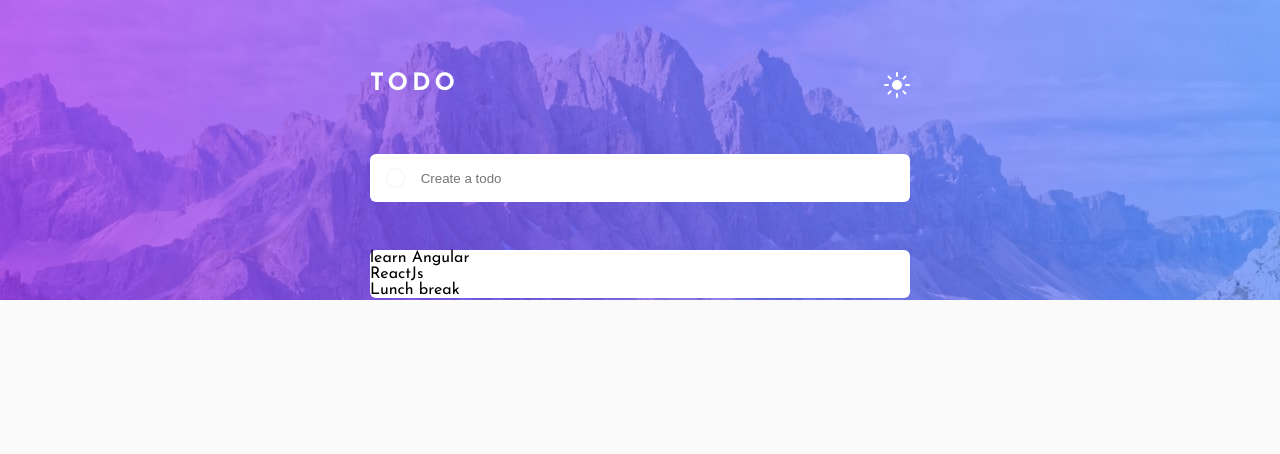
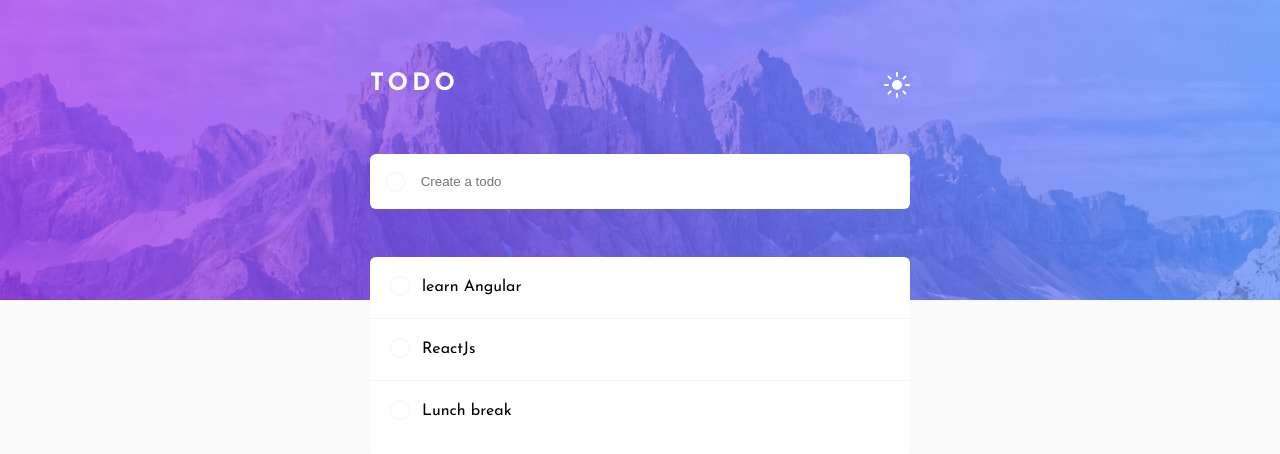
Before and after one commit to mrvicthor/angular-todo-app, an Angular app: page / in a window 1280 px wide. Shown: the top 454 px of the page. Built offline with nearby package versions, Linux system fonts and the light colour scheme.

Commit message:
added styling to todo list component

```diff
--- a/src/app/components/form-wrapper/form-wrapper.component.css
+++ b/src/app/components/form-wrapper/form-wrapper.component.css
@@ -5,6 +5,7 @@
   border: none;
   background: transparent;
   outline: none;
+  cursor: pointer;
 }
 
 .header {
--- a/src/app/components/todo-input/todo-input.component.css
+++ b/src/app/components/todo-input/todo-input.component.css
@@ -1,11 +1,11 @@
 form {
   margin-top: 2rem;
   width: 100%;
-  height: 3rem;
+  /* height: 3rem; */
   display: flex;
   align-items: center;
   gap: 1rem;
-  padding: 0 1rem;
+  padding: 0.5rem 1rem;
   border-radius: 6px;
   overflow: hidden;
 }
@@ -26,14 +26,6 @@ input[type="text"] {
   background-color: transparent;
 }
 
-.btn-light {
-  border: 1px solid #f5f5f9;
-}
-
-.btn-dark {
-  border: 1px solid #393a4b;
-}
-
 /* @media screen and (min-width: 45em) {
   form {
     width: 33.75rem;
--- a/src/app/components/todo-list/todo-list.component.css
+++ b/src/app/components/todo-list/todo-list.component.css
@@ -2,4 +2,92 @@ ul {
   list-style: none;
   margin-top: 3rem;
   border-radius: 6px;
+  padding-bottom: 1rem;
 }
+
+.list-items {
+  display: flex;
+  padding-inline: 1.25rem;
+  padding-block: 1.4rem;
+  align-items: center;
+  cursor: pointer;
+}
+
+.list-items--icon {
+  display: none;
+  margin-left: auto;
+}
+
+.list-items:hover .list-items--icon {
+  display: block;
+}
+
+.list-items-title {
+  padding-inline: 2rem;
+}
+.custom-radioButton {
+  display: block;
+  position: relative;
+  -webkit-user-select: none;
+  -moz-user-select: none;
+  -ms-user-select: none;
+  user-select: none;
+  cursor: pointer;
+}
+
+input[type="radio"] {
+  position: absolute;
+  opacity: 0;
+  cursor: pointer;
+  height: 0;
+  width: 0;
+}
+
+.checkmark {
+  position: absolute;
+  top: -11px;
+  left: 0;
+  height: 20px;
+  width: 20px;
+  border-radius: 50%;
+  background-color: transparent;
+}
+
+.custom-radioButton input:checked ~ .checkmark {
+  background: linear-gradient(
+    to right,
+    hsl(192, 100%, 67%),
+    hsl(280, 87%, 65%)
+  );
+}
+
+.list-items:hover .checkmark {
+  border: 1px solid #049ccc;
+}
+
+.checkmark:after {
+  content: "";
+  position: absolute;
+  background: url("../../../assets/images/icon-check.svg") center no-repeat;
+  display: none;
+}
+
+.custom-radioButton input:checked ~ .checkmark:after {
+  display: block;
+}
+
+.custom-radioButton .checkmark:after {
+  top: 5px;
+  left: 5px;
+  width: 8px;
+  height: 8px;
+  border-radius: 50%;
+}
+
+.input-bg-dark {
+  border: 1px solid #393a4b;
+}
+
+.input-bg-light {
+  border: 1px solid #f5f5f9;
+}
--- a/src/app/components/todo-list/todo-list.component.html
+++ b/src/app/components/todo-list/todo-list.component.html
@@ -1,5 +1,20 @@
 <ul
   [ngClass]="{ 'form-bg-dark': toggleBgColor, 'form-bg-light': !toggleBgColor }"
 >
-  <li *ngFor="let todo of todos">{{ todo.title }}</li>
+  <li *ngFor="let todo of todos" class="list-items">
+    <label class="custom-radioButton">
+      <input type="radio" /><span
+        class="checkmark"
+        [ngClass]="{
+          'input-bg-dark': toggleBgColor,
+          'input-bg-light': !toggleBgColor
+        }"
+      ></span
+    ></label>
+
+    <span class="list-items-title">{{ todo.title }}</span
+    ><span class="list-items--icon"
+      ><img src="../../../assets/images/icon-cross.svg" alt="icon-cross"
+    /></span>
+  </li>
 </ul>
--- a/src/styles.css
+++ b/src/styles.css
@@ -25,11 +25,24 @@ picutre {
   white-space: nowrap; /* added line */
   border: 0;
 }
+.btn-light {
+  border: 1px solid #f5f5f9;
+}
 
+.btn-dark {
+  border: 1px solid #393a4b;
+}
 .form-bg-light {
   background-color: #fff;
 }
 
+.form-bg-light > .list-items:not(:first-child) {
+  border-top: 1px solid #f5f5f9;
+}
+
+.form-bg-dark > .list-items:not(:first-child) {
+  border-top: 1px solid #393a4b;
+}
 .form-bg-dark {
   background-color: hsl(235, 24%, 19%);
 }
```
